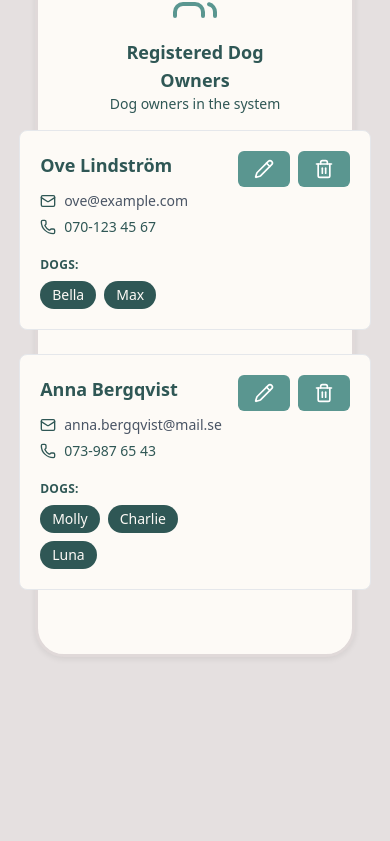
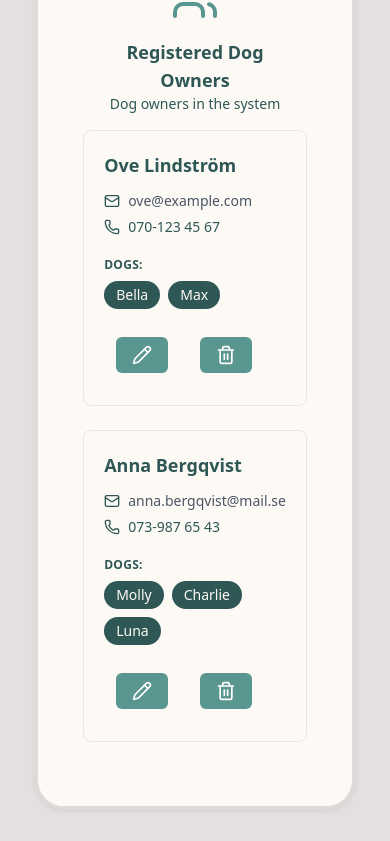
Before and after one commit to Emilyempa/exam-project-doggydaycare, a Next.js app in the folder frontend/: page /admin-dashboard in a window 390 px wide. Shown: the part 1881-2722 px from the top of the page. Before the commit the page ends 2570 px from the top, so only its background shows below. Built offline with nearby package versions, Linux system fonts and the light colour scheme.

Commit message:
Fix padding and gap on delete and edit button to be more user-friendly

```diff
--- a/frontend/src/components/admin/Edit-delete-dog-owner.tsx
+++ b/frontend/src/components/admin/Edit-delete-dog-owner.tsx
@@ -34,7 +34,7 @@
               key={owner.id}
               className="bg-feature-primary rounded-lg p-5 border border-gray-200 hover:shadow-md transition-shadow"
             >
-              <div className="flex justify-between items-start gap-4">
+              <div  className="flex flex-col sm:flex-row justify-between items-start gap-4">
                 <div className="flex-1 text-left space-y-3">
                   <h3 className="text-lg font-bold text-brand-secondary">
                     {owner.fullname}
@@ -68,16 +68,16 @@
                   </div>
                 </div>
 
-                <div className="flex gap-2 flex-shrink-0">
+                <div className="flex gap-8 p-3 flex-shrink-0">
                   <button
-                    className="p-2 hover:bg-blue-100 rounded-lg transition-colors group"
+                    className="p-2 hover:bg-blue-100 rounded-lg"
                     aria-label="Edit dog owner"
                   >
                     <Pencil size={20} className="btn-icon" />
                   </button>
 
                   <button
-                    className="p-2 hover:bg-red-100 rounded-lg transition-colors group"
+                    className="p-2 hover:bg-red-100 rounded-lg"
                     aria-label="Delete dog owner"
                   >
                     <Trash2 size={20} className="btn-icon" />
```
